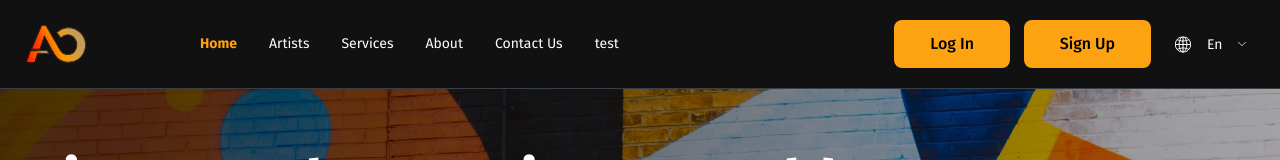
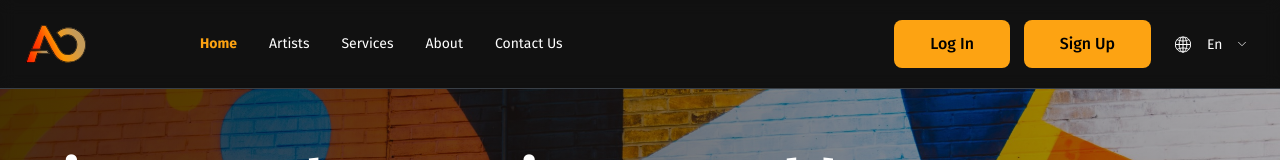
Before and after one commit to chubinaaa/artoa-FE, a Next.js app: page / in a window 1280 px wide. Shown: the top 160 px of the page. Built offline with nearby package versions, Linux system fonts and the light colour scheme.

Commit message:
ref/ update navigation component/ remove 'test' label

```diff
--- a/src/components/header/navigation.tsx
+++ b/src/components/header/navigation.tsx
@@ -9,7 +9,6 @@ const menuItems = [
   { label: "Services", href: "/services" },
   { label: "About", href: "/about" },
   { label: "Contact Us", href: "/contact-us" },
-  { label: "test", href: "/job-order" },
 ];
 
 export function Navigation() {
```
